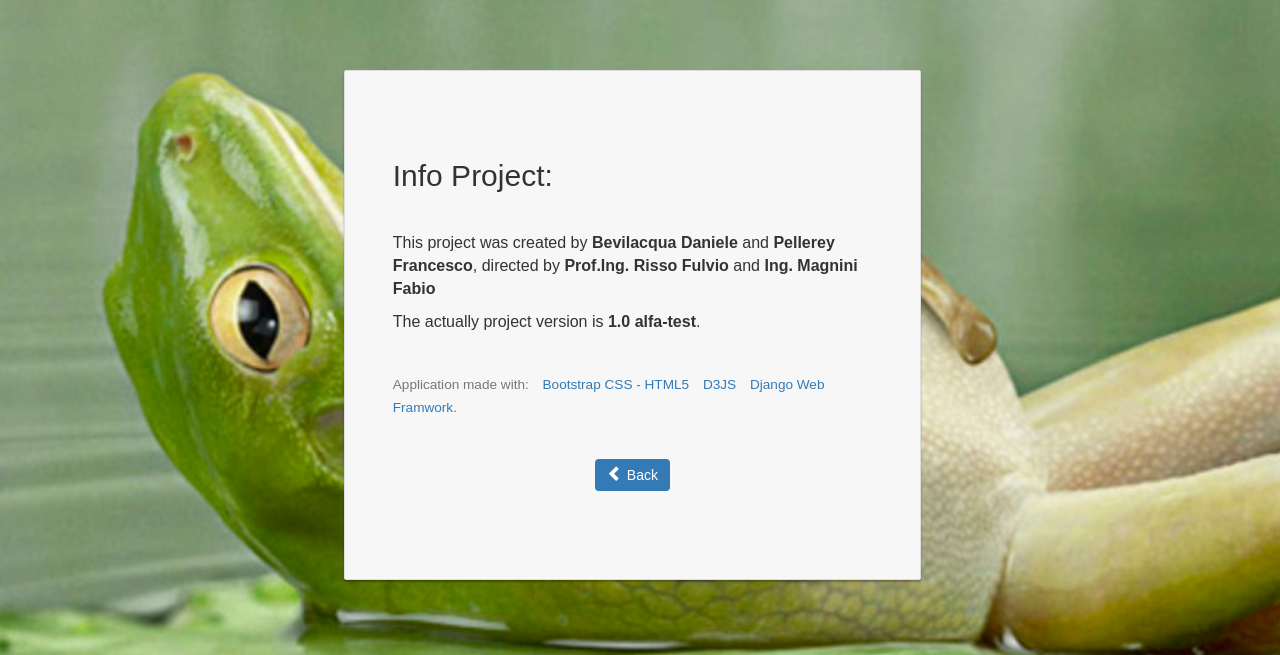
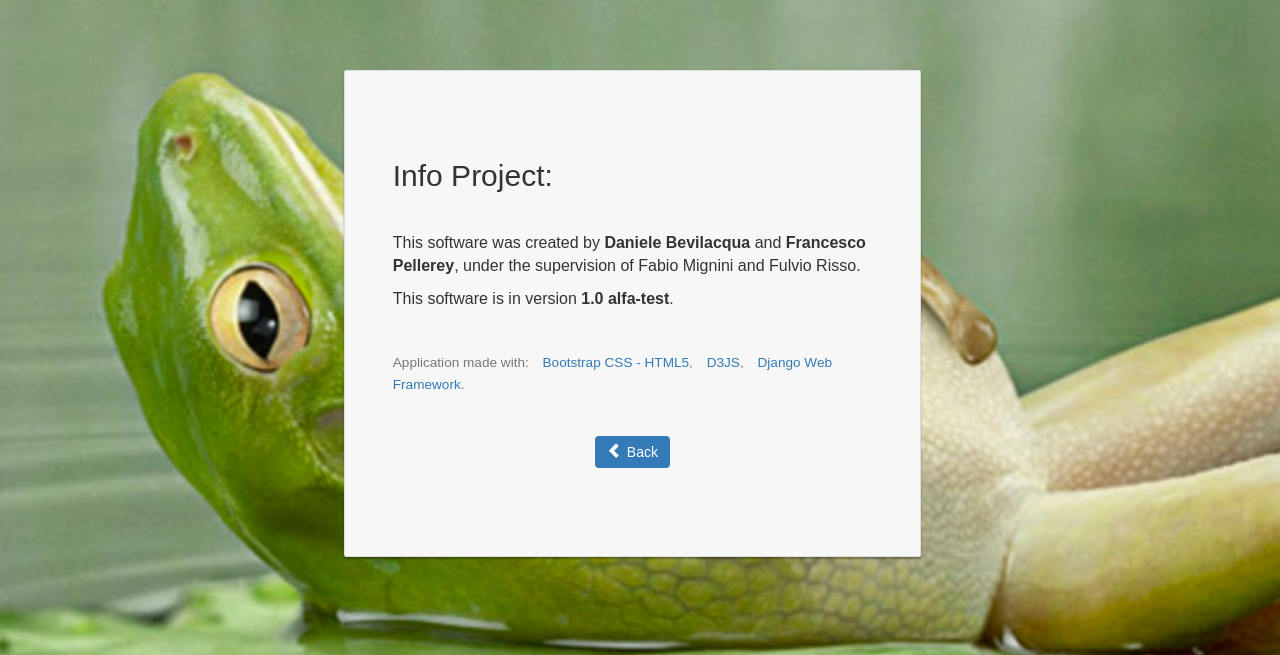
Before and after one commit to netgroup-polito/frog4-gui, a Django app: template nfg/templates/nfg/info.html in a window 1280 px wide. Shown: the part 61-716 px from the top of the page. Run offline with Django 3.2, Linux system fonts and the light colour scheme; the template is opened without the code that fills it, so the values that code supplies are empty; some libraries are stand-ins or nearby versions.

Commit message:
Updating credits.

```diff
--- a/nfg/templates/nfg/info.html
+++ b/nfg/templates/nfg/info.html
@@ -7,8 +7,8 @@
 	<!-- Bootstrap -->
 
 	<link rel="stylesheet" href="http://maxcdn.bootstrapcdn.com/bootstrap/3.3.5/css/bootstrap.min.css">
-    <script src="https://ajax.googleapis.com/ajax/libs/jquery/1.11.3/jquery.min.js"></script>
-    <script src="http://maxcdn.bootstrapcdn.com/bootstrap/3.3.5/js/bootstrap.min.js"></script>
+	<script src="https://ajax.googleapis.com/ajax/libs/jquery/1.11.3/jquery.min.js"></script>
+	<script src="http://maxcdn.bootstrapcdn.com/bootstrap/3.3.5/js/bootstrap.min.js"></script>
 	<!--<link href="cover_files/bootstrap.css" rel="stylesheet">-->
 	<link href="{% static "nfg/css/style.css" %}" rel="stylesheet">
 	<link href="{% static "nfg/css/info/font-awesome.css" %}" rel="stylesheet">
@@ -70,16 +70,16 @@
 				<h2 class="margin-base-vertical">Info Project:</h2>
 
 				<p>
-					This project was created by <b>Bevilacqua Daniele</b> and <b>Pellerey Francesco</b>, directed by <b>Prof.Ing. Risso Fulvio</b> and <b>Ing. Magnini Fabio</b>
+					This software was created by <b>Daniele Bevilacqua</b> and <b>Francesco Pellerey</b>, under the supervision of Fabio Mignini and Fulvio Risso.
 				</p>
 
 				<p>
-					The actually project version is <b>1.0 alfa-test</b>.
+					This software is in version <b>1.0 alfa-test</b>.
 				</p>
 
 
 				<div class="margin-base-vertical">
-					<small class="text-muted">Application made with: <a href="http://getbootstrap.com/">Bootstrap CSS - HTML5</a>&nbsp;<a href="http://d3js.org/">D3JS</a>&nbsp;<a href="https://www.djangoproject.com/">Django Web Framwork</a>.</small>
+					<small class="text-muted">Application made with: <a href="http://getbootstrap.com/">Bootstrap CSS - HTML5</a>, <a href="http://d3js.org/">D3JS</a>, <a href="https://www.djangoproject.com/">Django Web Framework</a>.</small>
 				</div>
 
 
```
